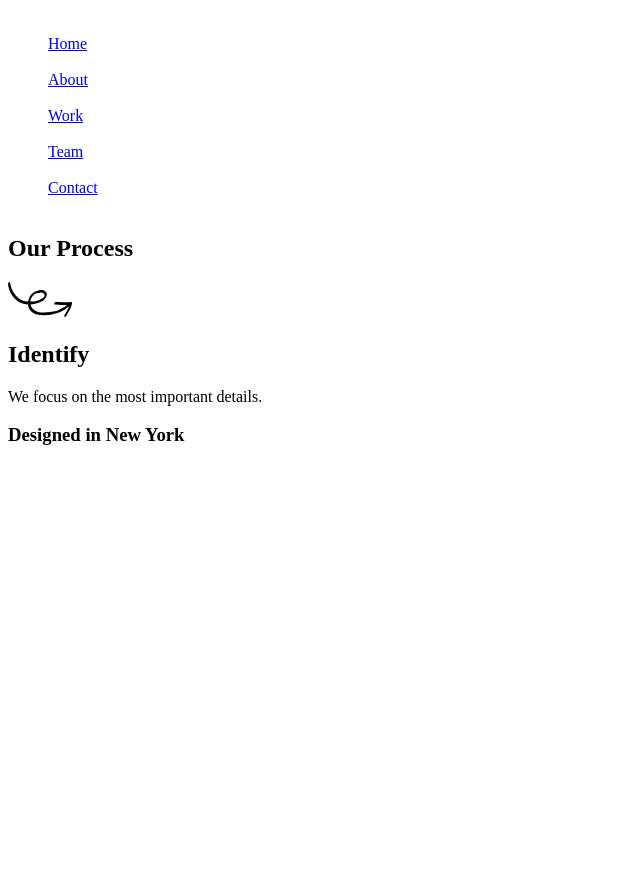
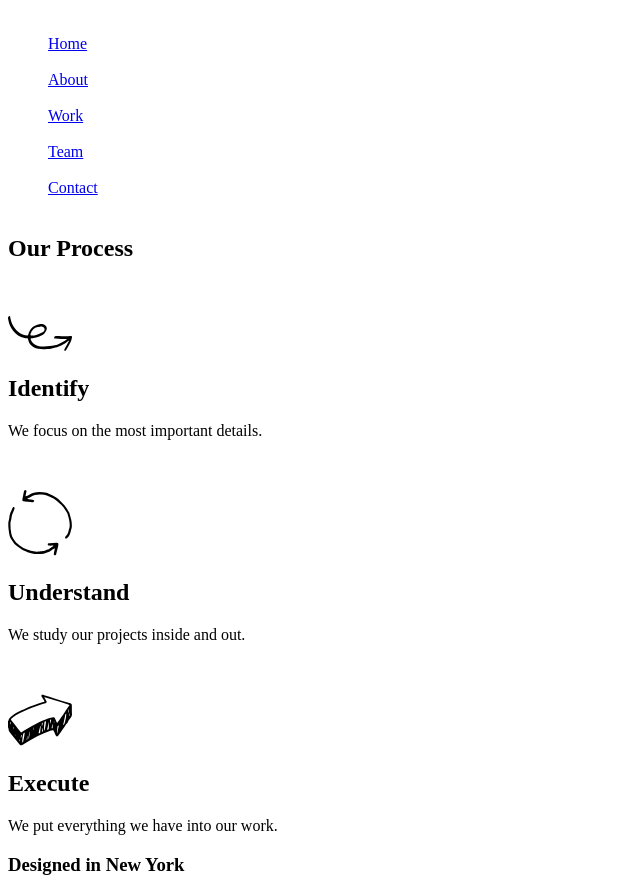
Before and after one commit to luckyjrocks/broadway, a plain HTML site: page index.html in a window 1280 px wide. Shown: the part 79-974 px from the top of the page, without its empty margins (0-640 px from the left). Before the commit the page ends 800 px from the top, so only its background shows below. Drawn offline with Linux system fonts and the light colour scheme.

Commit message:
Add process content

```diff
--- a/index.html
+++ b/index.html
@@ -20,11 +20,16 @@
       </ul>
     </div>
     <div class="process">
-      <h2>Our Process</h2>
+      <h2>Our Process</h2><br/>
       <p><img src="resources/attachments/identify.svg" alt=""></p>
       <h2>Identify</h2>
-      <p>We focus on the most important details.</p>
-
+      <p>We focus on the most important details.</p><br/>
+      <p><img src="resources/attachments/understand.svg" alt=""></p>
+      <h2>Understand</h2>
+      <p>We study our projects inside and out.</p><br/>
+      <p><img src="resources/attachments/execute.svg" alt=""></p>
+      <h2>Execute</h2>
+      <p>We put everything we have into our work.</p>
     </div>
   </div>
   <div class="about" id="about">
```
